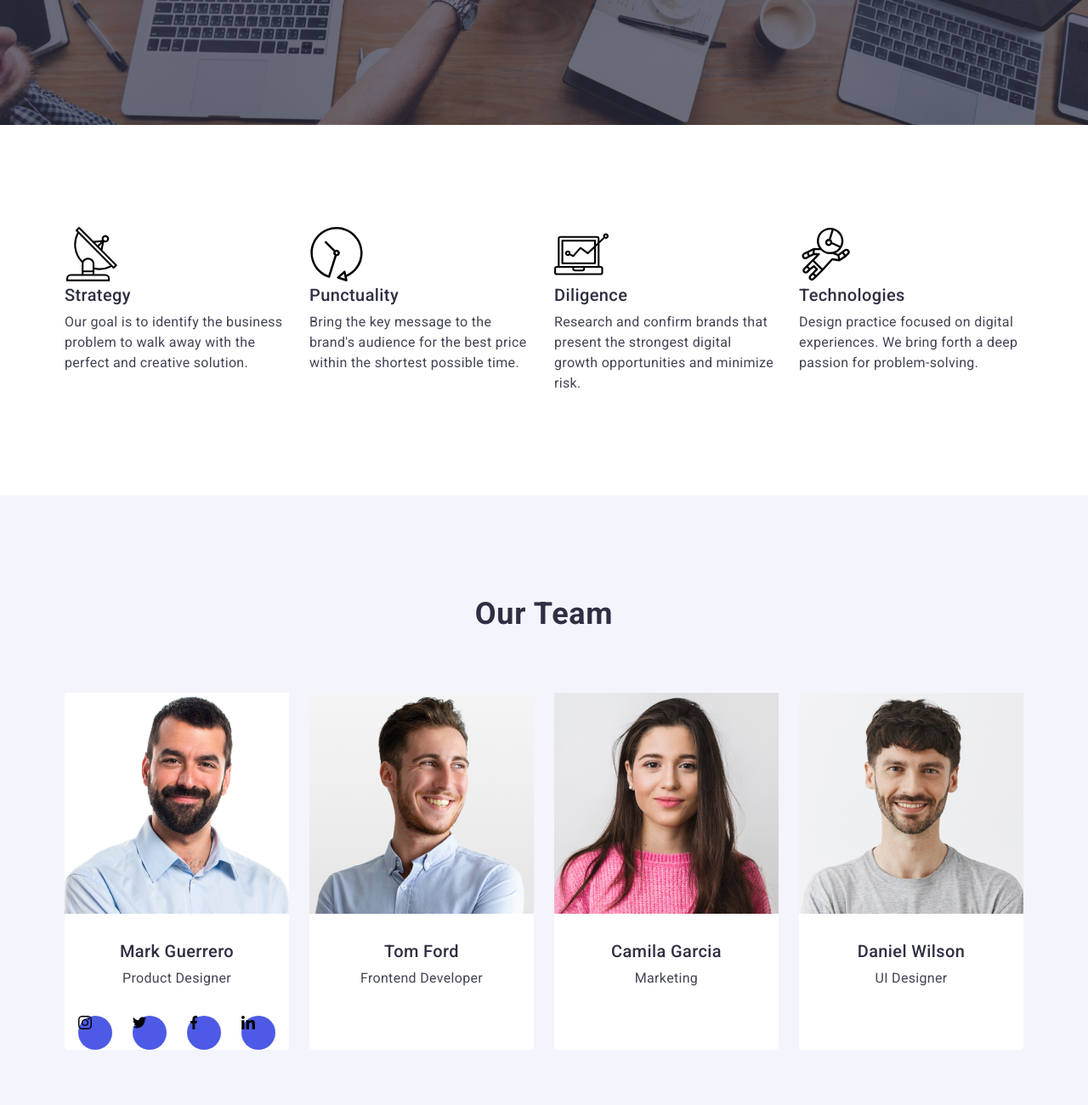
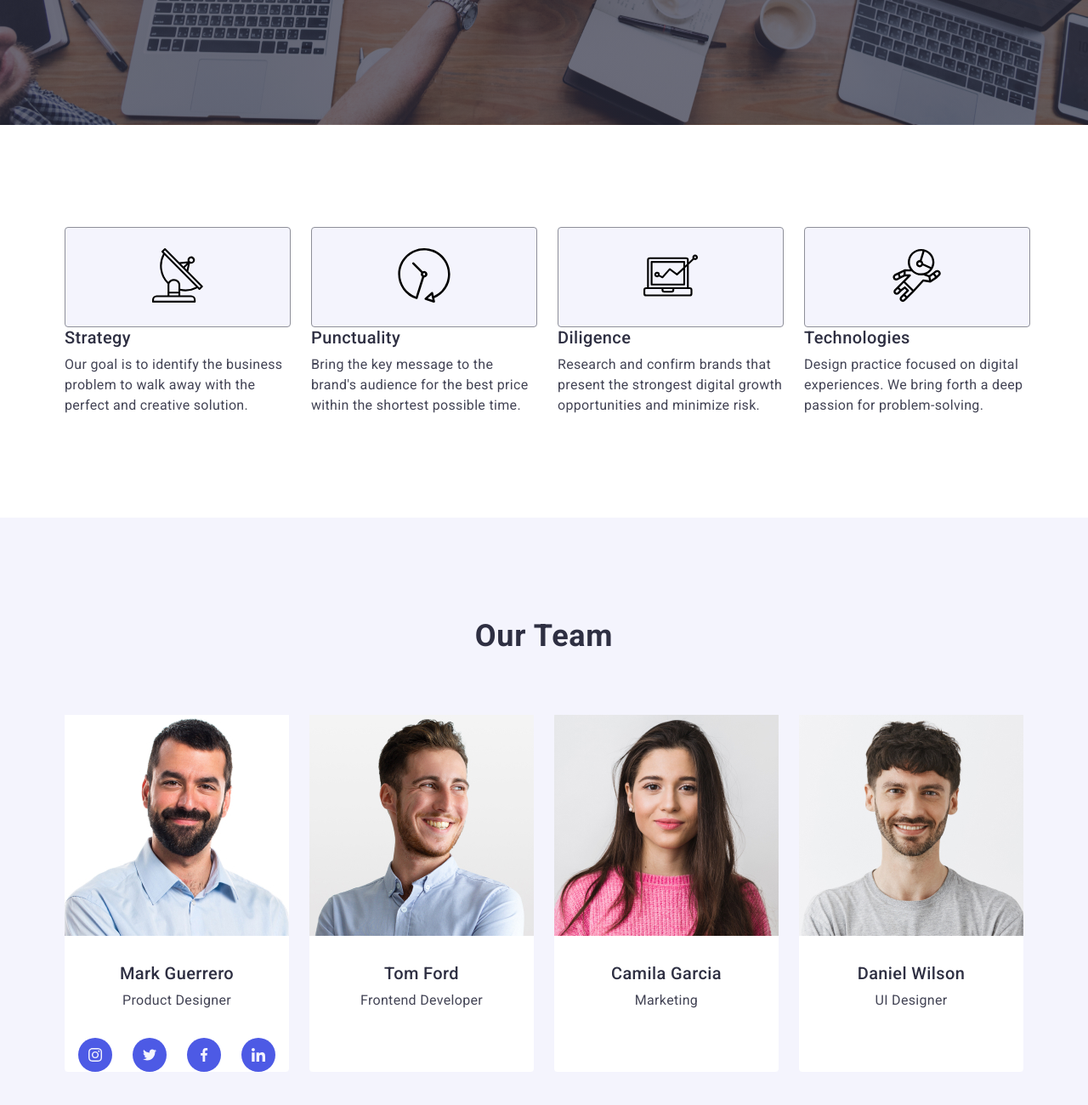
Before and after one commit to YevsieievYurii/goit-markup-hw-04, a plain HTML site: page index.html in a window 1280 px wide. Shown: the part 526-1826 px from the top of the page at 85% size. Drawn offline with nearby package versions, Linux system fonts and the light colour scheme.

Commit message:
start2 HW4

```diff
--- a/css/styles.css
+++ b/css/styles.css
@@ -217,6 +217,14 @@ text-transform: capitalize;
     flex-basis: calc((100% - 72px) / 4)
 }
 
+.item-icon {
+display: block;
+padding: 24px 100px;
+background-color: #F4F4FD;
+border-radius: 4px;
+border: 1px solid #8E8F99;
+}
+
 .section-goals-item-title {
 color: #2E2F42;
 font-size: 20px;
@@ -270,7 +278,7 @@ flex-basis: calc((100% - 72px) / 4)
 
 .text-container {
 display: flex-box;
-padding: 32px 0;
+padding: 32px;
 }
 
 
@@ -300,14 +308,19 @@ padding: 32px 0;
 }
 
 
-.icon-link {
+.team-soc-link {
     display: block;
+    padding: 12px;
     width: 40px;
     height: 40px;
     border-radius: 50%;
     background-color: #4D5AE5;
 }
 
+.icon-icon {
+fill: #F4F4FD;
+
+}
 
 
 /* ==================== */
--- a/index.html
+++ b/index.html
@@ -48,31 +48,39 @@
           <ul class="section-goals-list">
 
             <li class="section-goals-item">
+              <div class="item-icon">
                 <svg class="goals-icons" width="64" height="64">
                   <use href="./images/img/icons.svg.svg#icon-Vector-1"></use>
                 </svg>
+              </div>
               <h3 class="section-goals-item-title">Strategy</h3>
               <p class="section-goals-text">Our goal is to identify the business
               problem to walk away with the perfect and creative solution.
               </p></li>
             <li class="section-goals-item">
+              <div class="item-icon">
                 <svg class="goals-icons" width="64" height="64">
                   <use href="./images/img/icons.svg.svg#icon-Vector"></use>
                 </svg>
+              </div>
               <h3 class="section-goals-item-title">Punctuality</h3>
               <p class="section-goals-text">Bring the key message to the brand's audience for the best price within the shortest possible time.
               </p></li>
             <li class="section-goals-item">
+              <div class="item-icon">
                 <svg class="goals-icons" width="64" height="64">
                   <use href="./images/img/icons.svg.svg#icon-Vector-2"></use>
                 </svg>
+              </div>
               <h3 class="section-goals-item-title">Diligence</h3>
               <p class="section-goals-text">Research and confirm brands that present the strongest digital growth opportunities and minimize risk.
               </p></li>
             <li class="section-goals-item">
+              <div class="item-icon">
                 <svg class="goals-icons" width="64" height="64">
                   <use href="./images/img/icons.svg.svg#icon-Vector-3"></use>
                 </svg>
+              </div>
               <h3 class="section-goals-item-title">Technologies</h3>
               <p class="section-goals-text">Design practice focused on digital experiences. We bring forth a deep passion for problem-solving.
               </p></li>
@@ -90,35 +98,43 @@
                     <h3 class="team-name">Mark Guerrero</h3>
                     <p class="team-text">Product Designer</p>
                     </div>
-                    <div>
+                    <div >
                       <ul class="icon-list">
                         <li class="icon-item">
+                              <div class="team-soc-link">
                                 <a href="" class="icon-link">
                                   <svg class="icon-icon" width="16" height="16">
                                     <use href="./images/img/icons.svg.svg#icon-instagram-2"></use>
                                   </svg>
                                 </a>
+                              </div>
                         </li>
                         <li class="icon-item">
+                          <div class="team-soc-link">
                             <a href="" class="icon-link">
                               <svg class="icon-icon" width="16" height="16">
                                 <use href="./images/img/icons.svg.svg#icon-twitter-1"></use>
                               </svg>
                             </a>
+                          </div>
                         </li>
                         <li class="icon-item">
+                          <div class="team-soc-link">
                             <a href="" class="icon-link">
                               <svg class="icon-icon" width="16" height="16">
                                 <use href="./images/img/icons.svg.svg#icon-facebook-1"></use>
                               </svg>
                             </a>
+                          </div>
                         </li>
                         <li class="icon-item">
+                          <div class="team-soc-link">
                             <a href="" class="icon-link">
                               <svg class="icon-icon" width="16" height="16">
                                 <use href="./images/img/icons.svg.svg#icon-linkedin-1"></use>
                               </svg>
                             </a>
+                          </div>
                         </li>
                       </ul>
                     </div>
```
Lines whose indentation alone changed are shown as unchanged.
